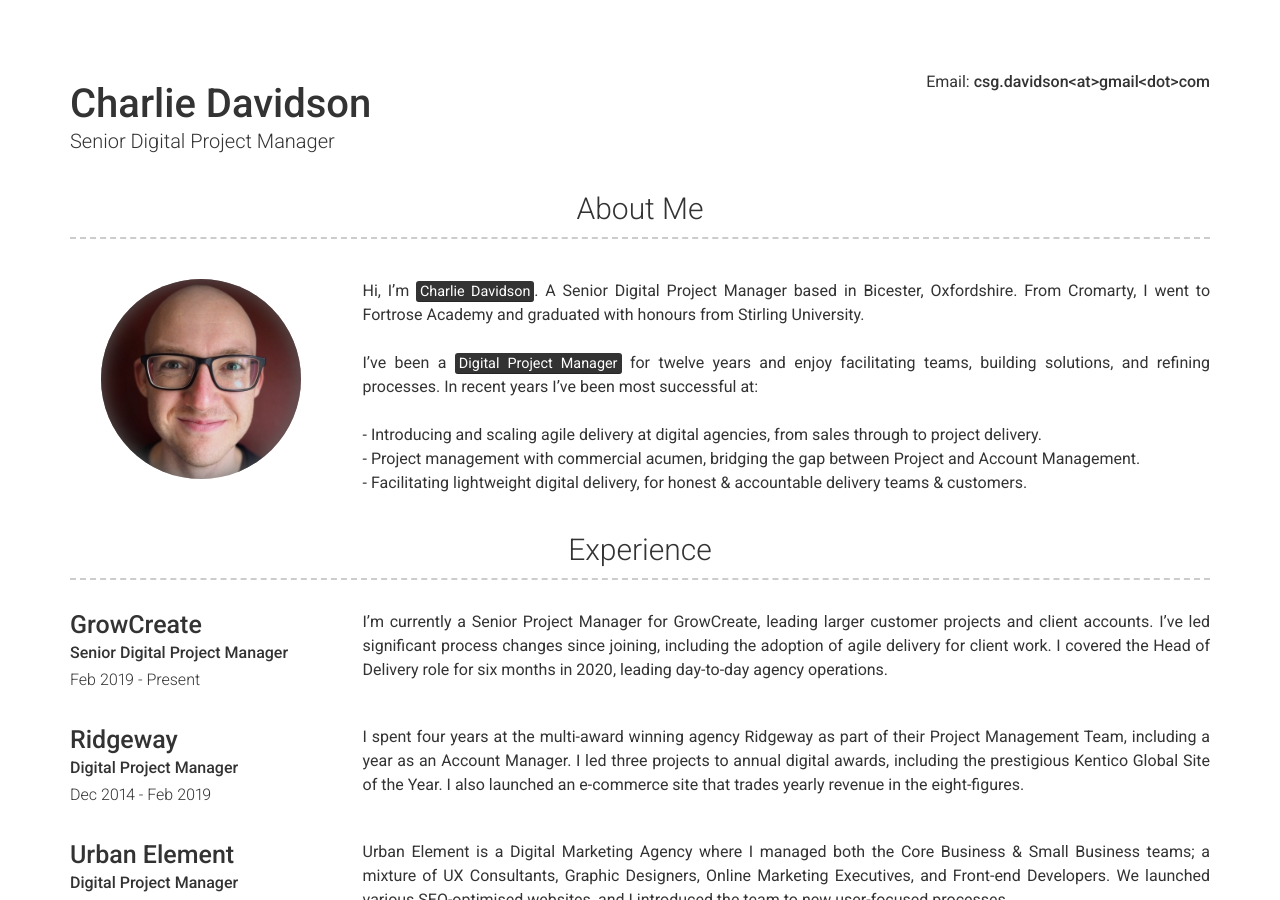
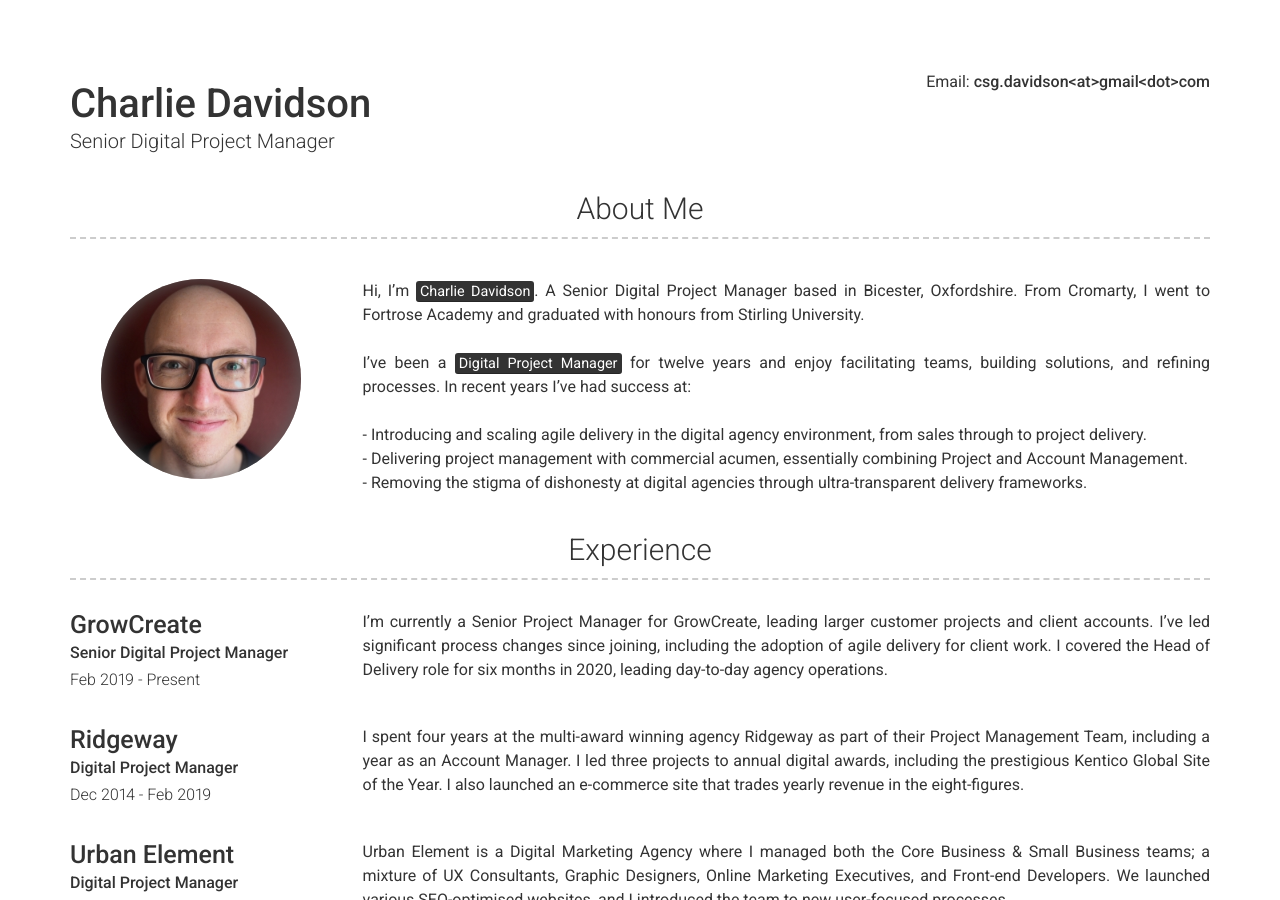
Before and after one commit to csgdavidson/Charlie-Davidson2, a Jekyll site: the page built from index.md, in a window 1280 px wide and 900 px high. Built offline with Jekyll 4.4.1, drawn with Linux system fonts in a browser that asks for light colours; nearby versions of some CDN libraries.

Commit message:
Update _config.yml

```diff
--- a/_config.yml
+++ b/_config.yml
@@ -19,10 +19,10 @@ gtm: "GTM-PQSN536"
 about_profile_image: assets/charlie.jpg
 about_content:
   Hi, I'm <mark>Charlie Davidson</mark>. A Senior Digital Project Manager based in Bicester, Oxfordshire. From Cromarty, I went to Fortrose Academy and graduated with honours from Stirling University.<br><br>
-  I've been a <mark>Digital Project Manager</mark> for twelve years and enjoy facilitating teams, building solutions, and refining processes. In recent years I've been most successful at:<br><br>
-    - Introducing and scaling agile delivery at digital agencies, from sales through to project delivery.<br>
-    - Project management with commercial acumen, bridging the gap between Project and Account Management.<br>
-    - Facilitating lightweight digital delivery, for honest & accountable delivery teams & customers.
+  I've been a <mark>Digital Project Manager</mark> for twelve years and enjoy facilitating teams, building solutions, and refining processes. In recent years I’ve had success at:<br><br>
+    - Introducing and scaling agile delivery in the digital agency environment, from sales through to project delivery.<br>
+    - Delivering project management with commercial acumen, essentially combining  Project and Account Management.<br>
+    - Removing the stigma of dishonesty at digital agencies through ultra-transparent delivery frameworks.
 
 # Projects Section
 projects_title: Certifications
```
